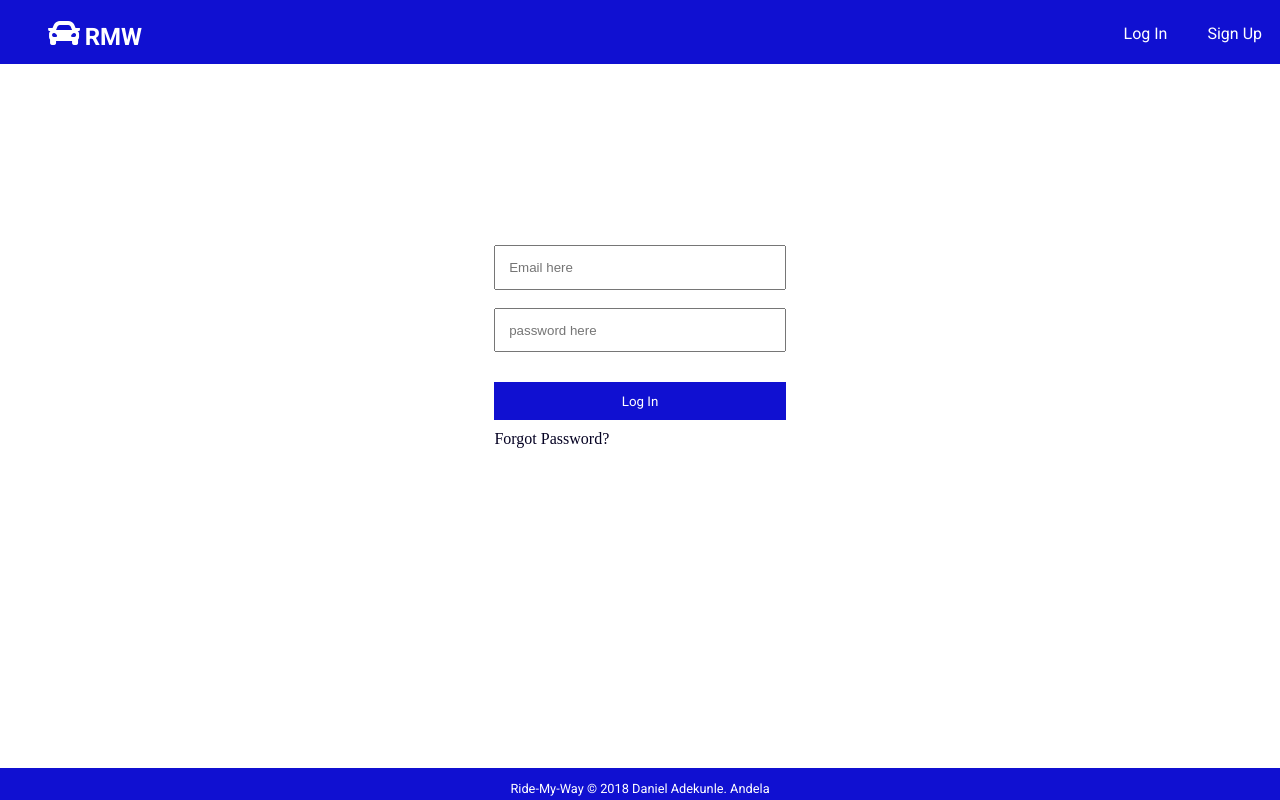
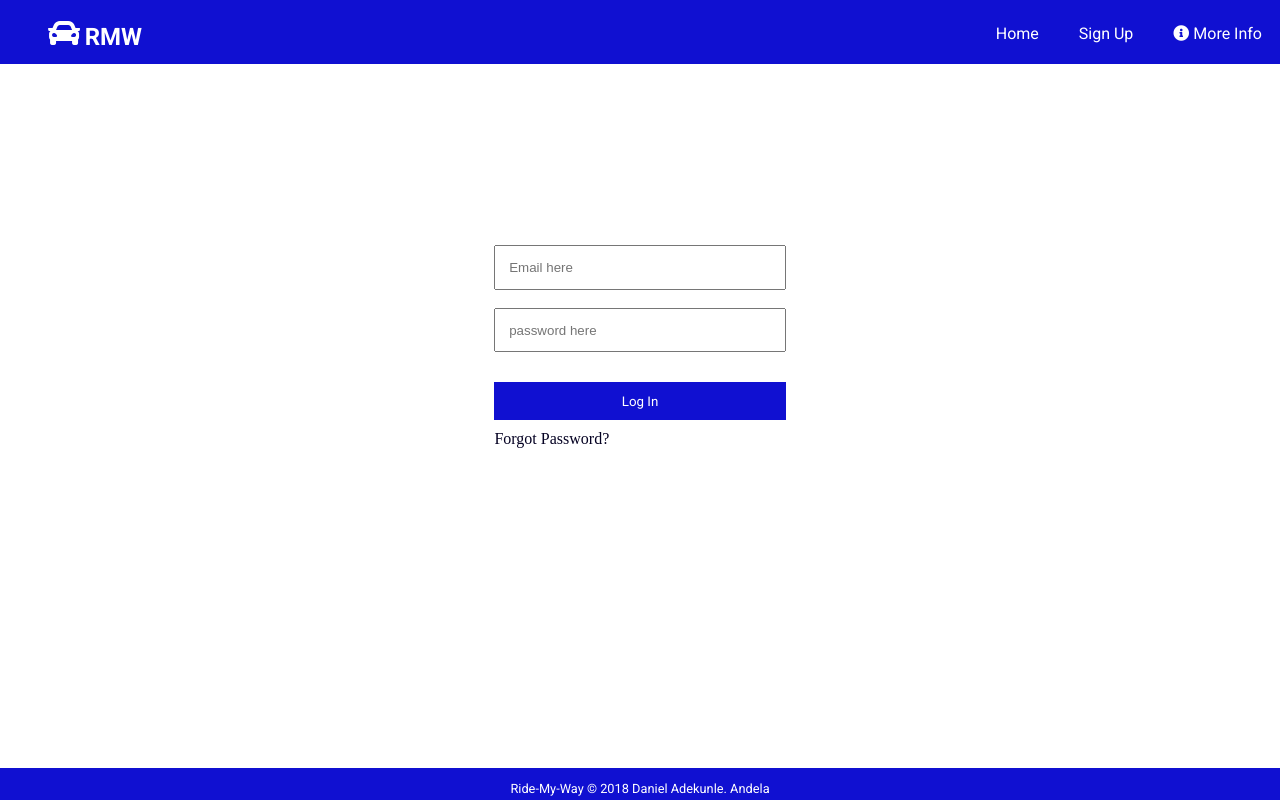
Before and after one commit to DanielAdek/Ride-My-Way, a website: page client/src/markup/login.html in a window 1280 px wide. Drawn offline with Linux system fonts and the light colour scheme.

Commit message:
modify file

```diff
--- a/client/src/assets/logout.js
+++ b/client/src/assets/logout.js
@@ -9,7 +9,7 @@ const user = {
     window.localStorage.removeItem('token');
     window.localStorage.removeItem('username');
     window.localStorage.removeItem('email');
-    window.location.replace('login.html');
+    window.location.replace('index.html');
   }
 };
 
--- a/client/src/markup/login.html
+++ b/client/src/markup/login.html
@@ -36,10 +36,14 @@
             <nav class="nav-links">
                 <ul class="list-group-items flex-row">
                     <li class="list-group-item pl-1 nav-link" title="Log in here">
-                        <a class="text-white login-form-link" href="#">Log In</a>
+                        <a class="text-white login-form-link" href="index.html">Home</a>
                     </li>
                     <li class="list-group-item pl-1 nav-link" title="Sign up here">
                         <a class="text-white" href="signup.html">Sign Up</a>
+                    </li>
+                    <li class="list-group-item pl-1" title="Read About Us">
+                        <i class="fas fa-info-circle text-light"></i>
+                        <a class="text-white nav-link" href="#">More Info</a>
                     </li>
                 </ul>
             </nav>
```
